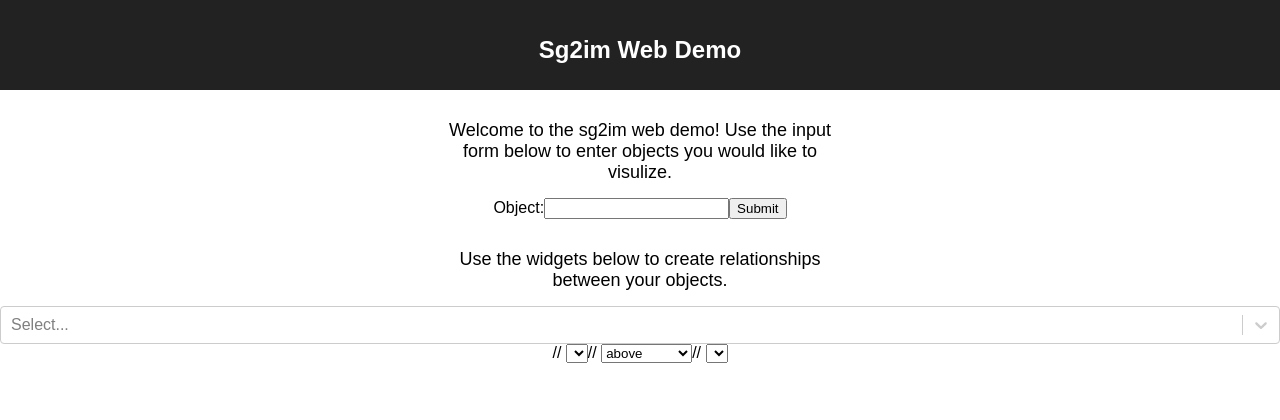
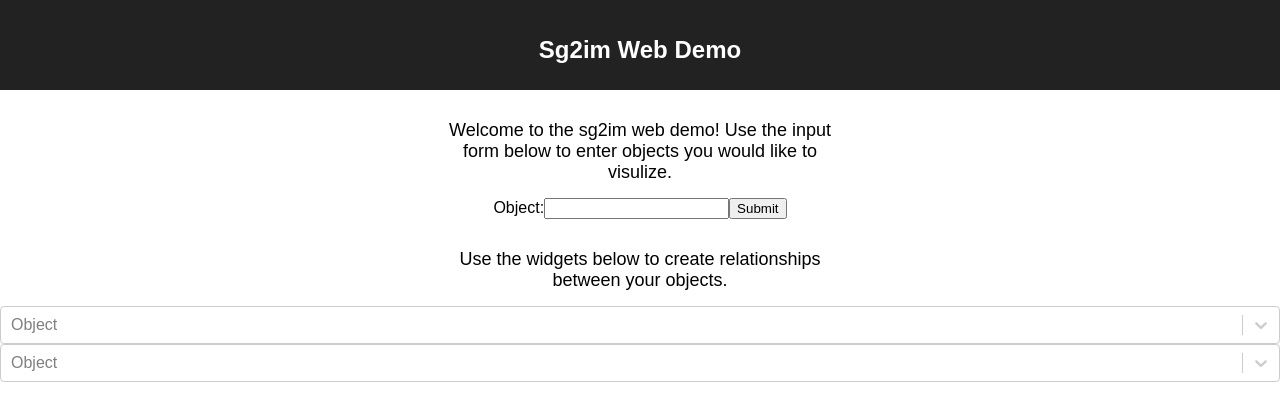
Before and after one commit to jtloong/sg2im-demo, a React (Create React App) app: page / in a window 1280 px wide. Shown: the top 420 px of the page. Built offline with nearby package versions, Linux system fonts and the light colour scheme.

Commit message:
Configured CSS for two select boxes for objects

```diff
--- a/src/App.js
+++ b/src/App.js
@@ -2,6 +2,7 @@ import React, { Component } from 'react';
 import ObjectInput from './ObjectInput';
 import RelationOrdering from './RelationOrdering';
 import './css/App.css';
+import './css/RelationOrdering.css';
 
 
 class App extends Component {
--- a/src/RelationOrdering.js
+++ b/src/RelationOrdering.js
@@ -2,7 +2,6 @@ import React, { PureComponent } from "react";
 import PropTypes from "prop-types";
 import Select from 'react-select';
 
-const relation_options = ["above", "standing on", "by", "behind", "in", "on", "below"];
 
 class RelationOrdering extends React.Component {
   state = {
@@ -15,24 +14,26 @@ class RelationOrdering extends React.Component {
   }
 
   render() {
+    const relation_options = ["above", "standing on", "by", "behind", "in", "on", "below"];
     const { selectedOption } = this.state;
+    const options = [];
+    this.props.objectList.map(function(object){ return options.push({ value: object, label: object})});
+    console.log(options);
 
     return (
       <div class='relation_row'>
         <Select
+          placeholder = { 'Object'}
           value={selectedOption}
           onChange={this.handleChange}
-          options={this.props.objectList}
+          options={options}
         />
-        // <select onchange={this.handleChage}>
-        //   {this.props.objectList.map(function(object){ return <option value={object}>{object}</option>})}
-        // </select>
-        // <select>
-        //   {relation_options.map(function(relation){ return <option value={relation}>{relation}</option>})}}
-        // </select>
-        // <select>
-        //   {this.props.objectList.map(function(object){ return <option value={object}>{object}</option>})}
-        // </select>
+        <Select
+          placeholder = { 'Object'}
+          value={selectedOption}
+          onChange={this.handleChange}
+          options={options}
+        />
       </div>
     );
   }
--- a/src/css/RelationOrdering.css
+++ b/src/css/RelationOrdering.css
@@ -1,4 +1,9 @@
 .relation_row{
   height: 25px;
-  display: inline;
+  text-align: center;
 }
+
+.css-10nd86i{
+  width: 200px;
+  display: inline-block;
+}
```
